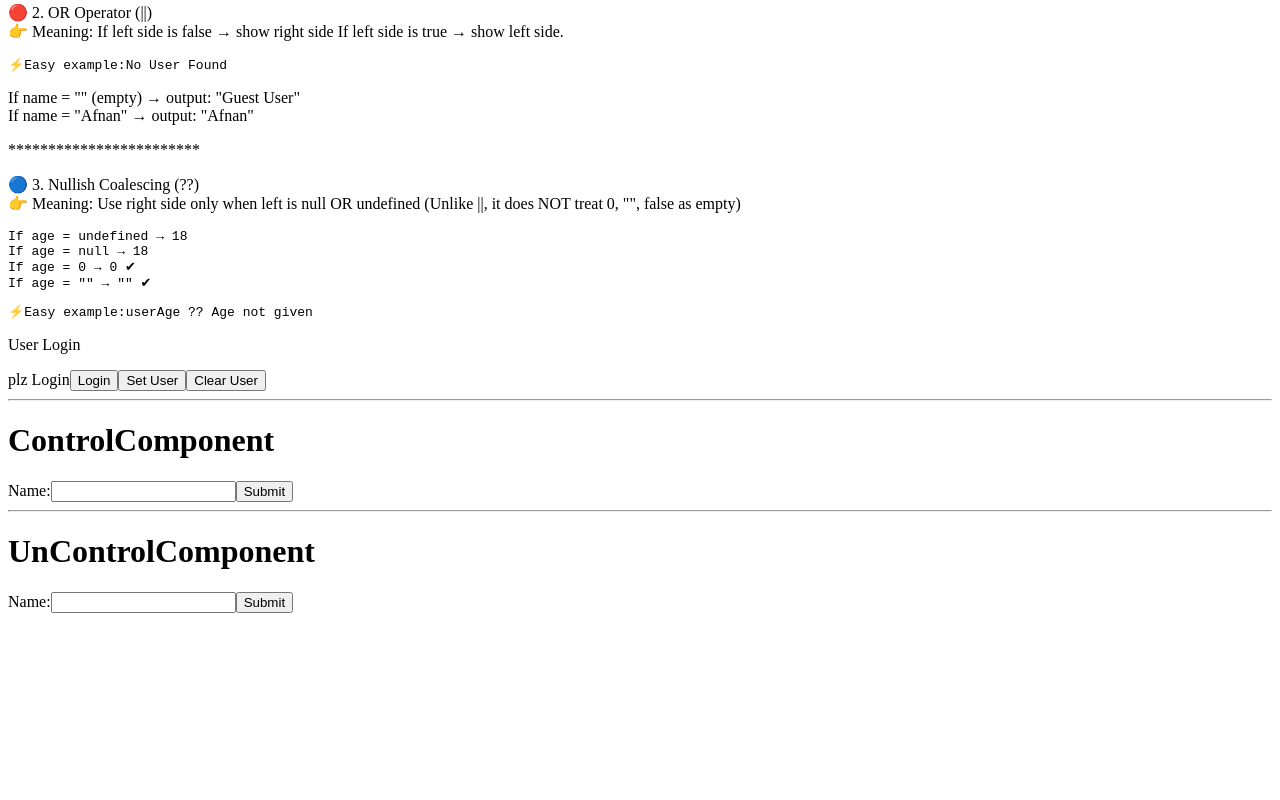
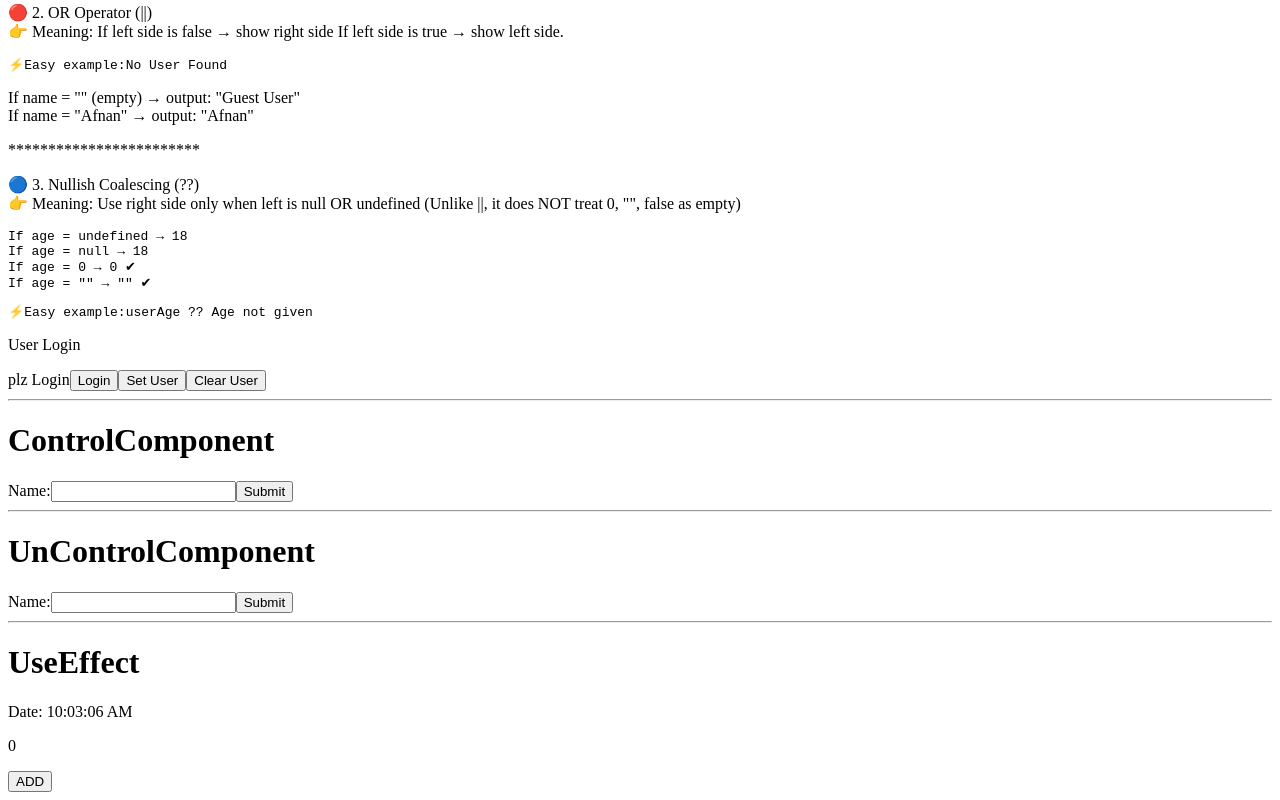
Before and after one commit to afnanmuhammad/learning-React-Basecs, a React (Vite) app: page / in a window 1280 px wide. Shown: the part 2293-3093 px from the top of the page. Before the commit the page ends 2914 px from the top, so only its background shows below. Built offline with nearby package versions, Linux system fonts and the light colour scheme.

Commit message:
UseEffect

```diff
--- a/src/App.jsx
+++ b/src/App.jsx
@@ -6,7 +6,7 @@ import UseState from "./components/hooks/UseState"
 import ShortsCir from "./components/ShortsCir"
 import ControlComponent from "./components/controluncontrolcompo/ControlComponent"
 import UnControlComponent from "./components/controluncontrolcompo/UnControlComponent"
-
+import UseEffect from "./components/hooks/UseEffect"
 
 function App() {
 
@@ -29,6 +29,8 @@ function App() {
       <ShortsCir />
       <ControlComponent />
       <UnControlComponent />
+      <hr />
+      <UseEffect />
     </>
   )
 }
--- /dev/null
+++ b/src/components/hooks/UseEffect.jsx
@@ -0,0 +1,26 @@
+import React from 'react'
+import { useState, useEffect } from 'react'
+
+const UseEffect = () => {
+    const [date, setDate] = useState();
+    const [count, setCount] = useState(0);
+    useEffect(() => {
+        console.log("UseEffect Called", count);
+
+        setInterval(() => {
+            const updatedDate = new Date();
+            setDate(updatedDate.toLocaleTimeString());
+        }, 1000);
+    }, [count])
+    return (
+        <div>
+            <h1>UseEffect</h1>
+            <p>Date: {date}</p>
+
+            <p>{count}</p>
+            <button onClick={() => setCount(count + 1)}>ADD</button>
+        </div>
+    )
+}
+
+export default UseEffect
```
